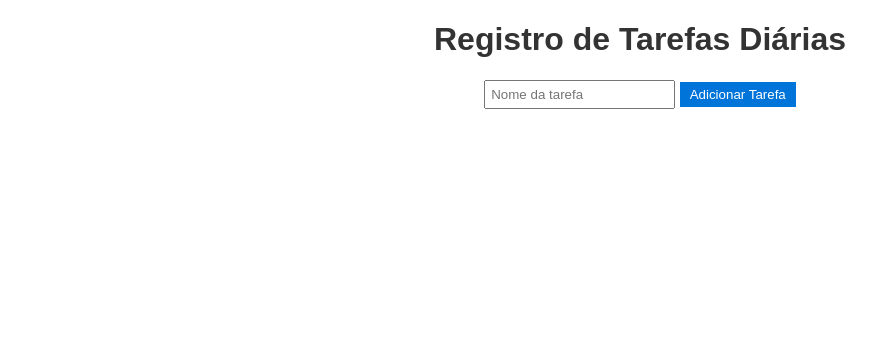
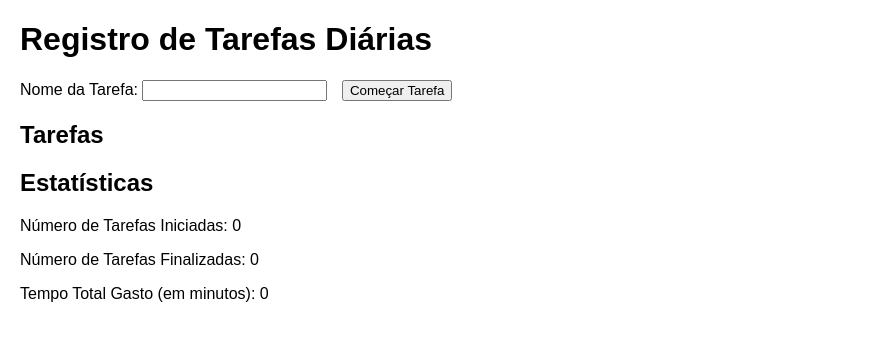
Before and after one commit to Kevynz/Tarefas-Diarias, a plain HTML site: page index.html in a window 1280 px wide. Shown: the whole page, without its empty margins (0-888 px from the left). Drawn offline with Linux system fonts and the light colour scheme.

Commit message:
armazenando as tarefas em objeto e vetor, salvando no localStorage e README com o nomes do integrantes.

```diff
--- a/index.html
+++ b/index.html
@@ -1,18 +1,32 @@
 <!DOCTYPE html>
-<html lang="pt-BR">
+<html lang="pt-br">
 <head>
     <meta charset="UTF-8">
     <meta name="viewport" content="width=device-width, initial-scale=1.0">
-    <title>Registro de Tarefas Diárias</title>
+    <title>Tarefas Diárias</title>
     <link rel="stylesheet" href="styles.css">
 </head>
 <body>
     <h1>Registro de Tarefas Diárias</h1>
-    <div class="task-form">
-        <input type="text" id="taskName" placeholder="Nome da tarefa">
-        <button onclick="addTask()">Adicionar Tarefa</button>
+
+    <div>
+        <label for="nomeTarefa">Nome da Tarefa: </label>
+        <input type="text" id="nomeTarefa">
+        <button onclick="comecarTarefa()">Começar Tarefa</button>
     </div>
-    <ul id="taskList"></ul>
+
+    <div class="lista-tarefa">
+        <h2>Tarefas</h2>
+        <ul id="listaTarefa"></ul>
+    </div>
+
+    <div class="estatisticas">
+        <h2>Estatísticas</h2>
+        <p>Número de Tarefas Iniciadas: <span id="tarefasIniciadas">0</span></p>
+        <p>Número de Tarefas Finalizadas: <span id="tarefasCompletas">0</span></p>
+        <p>Tempo Total Gasto (em minutos): <span id="tempoCastoTotal">0</span></p>
+    </div>
+
     <script src="java.js"></script>
 </body>
 </html>
--- a/java.js
+++ b/java.js
@@ -1,23 +1,66 @@
-function addTask() {
-    const taskName = document.getElementById("taskName").value;
-    const currentTime = new Date().toLocaleTimeString();
+let tarefas = JSON.parse(localStorage.getItem('tarefas')) || [];
+atualizarListaTarefa();
+atualizarEstatisticas();
 
-    // Cria elemento <li> para a nova tarefa
-    const newTaskItem = document.createElement("li");
-    newTaskItem.innerHTML = `${taskName} (Início: ${currentTime})`;
+function comecarTarefa() {
+    const nomeTarefa = document.getElementById('nomeTarefa').value;
+    if (nomeTarefa) {
+        const dataInicial = new Date();
+        const tarefa = {
+            nome: nomeTarefa,
+            tempoInicial: dataInicial,
+            tempoFinal: null,
+            tempoCasto: null
+        };
+        tarefas.push(tarefa);
+        salvarTarefas();
+        atualizarListaTarefa();
+        atualizarEstatisticas();
+        document.getElementById('nomeTarefa').value = '';
+    } else {
+        alert('Por favor, insira um nome para a tarefa.');
+    }
+}
 
-    // Cria botao para finalizar tarefa
-    const finishButton = document.createElement("button");
-    finishButton.innerText = "Finalizar";
-    finishButton.onclick = function () {
-        const finishTime = new Date().toLocaleTimeString();
-        newTaskItem.innerHTML += ` - Finalizado às ${finishTime}`;
-        finishButton.disabled = true;
-    };
+function terminarTarefa(index) {
+    const dataFinal = new Date();
+    const tarefa = tarefas[index];
+    if (!tarefa.tempoFinal) {
+        tarefa.tempoFinal = dataFinal;
+        tarefa.tempoCasto = Math.round((dataFinal - new Date(tarefa.tempoInicial)) / 60000); // transformando para minutos
+        salvarTarefas();
+        atualizarListaTarefa();
+        atualizarEstatisticas();
+    }
+}
 
-    // ADD botao a tarefa
-    newTaskItem.appendChild(finishButton);
+function salvarTarefas() {
+    localStorage.setItem('tarefas', JSON.stringify(tarefas));
+}
 
-    // ADD tarefa
-    document.getElementById("taskList").appendChild(newTaskItem);
+function atualizarListaTarefa() {
+    const listaTarefa = document.getElementById('listaTarefa');
+    listaTarefa.innerHTML = '';
+    tarefas.forEach((tarefa, index) => {
+        const itemLista = document.createElement('li');
+        itemLista.classList.add('lista-tarefa');
+        itemLista.innerHTML = `
+            <span>${tarefa.nome} (Iniciada em: ${new Date(tarefa.tempoInicial).toLocaleString()})</span>
+            ${tarefa.tempoFinal ?
+                `<span> - Finalizada em: ${new Date(tarefa.tempoFinal).toLocaleString()} (Tempo Gasto: ${tarefa.tempoCasto} minutos)</span>` :
+                `<button onclick="terminarTarefa(${index})">Finalizar Tarefa</button>`
+            }
+        `;
+        listaTarefa.appendChild(itemLista);
+    });
 }
+
+function atualizarEstatisticas() {
+    const tarefasIniciadas = tarefas.length;
+    const tarefasCompletas = tarefas.filter(tarefa => tarefa.tempoFinal).length;
+    const tempoCastoTotal = tarefas.reduce((total, tarefa) => total + (tarefa.tempoCasto || 0), 0);
+
+    document.getElementById('tarefasIniciadas').innerText = tarefasIniciadas;
+    document.getElementById('tarefasCompletas').innerText = tarefasCompletas;
+    document.getElementById('tempoCastoTotal').innerText = tempoCastoTotal;
+}
--- a/styles.css
+++ b/styles.css
@@ -1,24 +1,16 @@
 body {
     font-family: Arial, sans-serif;
-    text-align: center;
-}
-
-h1 {
-    color: #333;
-}
-
-.task-form {
     margin: 20px;
 }
 
-input {
-    padding: 5px;
+.lista-tarefa {
+    margin-top: 20px;
 }
 
 button {
-    background-color: #0074D9;
-    color: #FFF;
-    border: none;
-    padding: 5px 10px;
-    cursor: pointer;
+    margin-left: 10px;
 }
+
+.estatisticas {
+    margin-top: 20px;
+}
```
Also changed, not shown: 1 other file.
